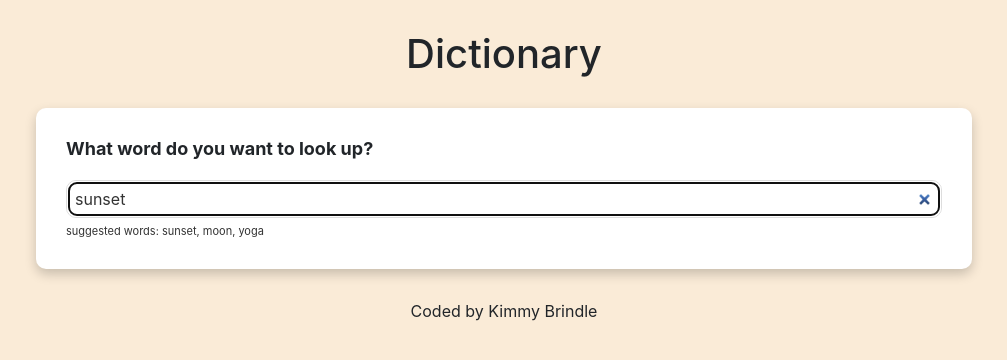
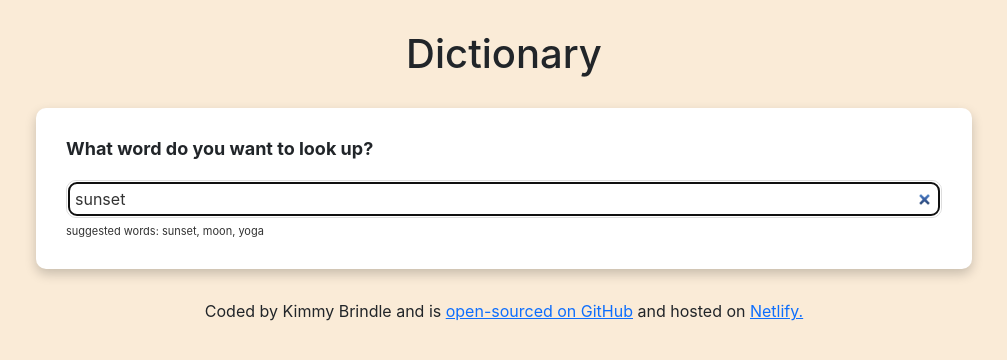
Before and after one commit to kimmybrindle/dictionary-project, a React (Create React App) app: page / in a window 1280 px wide. Shown: the top 360 px of the page, without its empty margins (136-1143 px from the left). Built offline with nearby package versions, Linux system fonts and the light colour scheme; no server answers.

Commit message:
updated footer

```diff
--- a/src/App.js
+++ b/src/App.js
@@ -11,7 +11,25 @@ function App() {
         <main>
           <Dictionary defaultKeyword="sunset" />
         </main>
-        <footer>Coded by Kimmy Brindle</footer>
+        <footer>
+          Coded by Kimmy Brindle and is{" "}
+          <a
+            href="https://github.com/kimmybrindle/dictionary-project"
+            target="_blank"
+            rel="noreferrer"
+          >
+            open-sourced on GitHub
+          </a>{" "}
+          and hosted on{" "}
+          <a
+            href="https://dictionary-project-scodes.netlify.app/"
+            target="_blank"
+            rel="noreferrer"
+          >
+            {" "}
+            Netlify.{" "}
+          </a>
+        </footer>
       </div>
     </div>
   );
```
